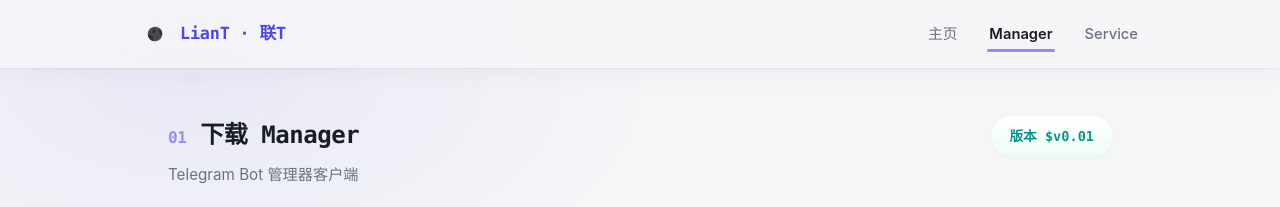
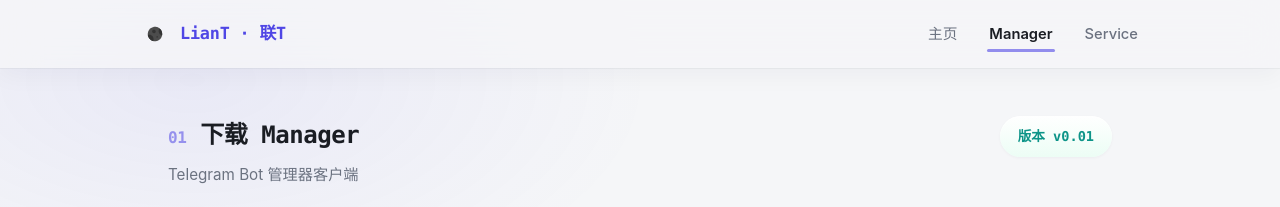
Before and after one commit to Bailensn/LianT, a Next.js app in the folder pages/: page /manager in a window 1280 px wide. Shown: the top 207 px of the page. Built offline with nearby package versions, Linux system fonts and the light colour scheme.

Commit message:
换了种实现方法

```diff
--- a/pages/src/components/DownloadSystem.tsx
+++ b/pages/src/components/DownloadSystem.tsx
@@ -1,6 +1,5 @@
 import DownloadArch from "./DownloadArch";
 import { getLatestRelease } from "@/data/github";
-import { versionFromTag } from "@/data/downloads";
 import type { Build } from "@/data/downloads";
 
 interface Props {
@@ -26,7 +25,7 @@ export default function DownloadSystem({ title, description, builds, product, nu
             {description && <p className="muted">{description}</p>}
           </div>
           {release ? (
-          <span className="pill">版本 ${versionFromTag(release.name)}</span>
+          <span className="pill">版本 {versionFromTag(release.name)}</span>
           ) : (
           <span className="pill pill-error">暂无Release数据</span>
           )}
@@ -46,3 +45,7 @@ export default function DownloadSystem({ title, description, builds, product, nu
     </section>
   )
 }
+
+export function versionFromTag(tag: string) {
+  return tag.match(/v\d+\.\d+/)?.[0] ?? "None"
+}
```
